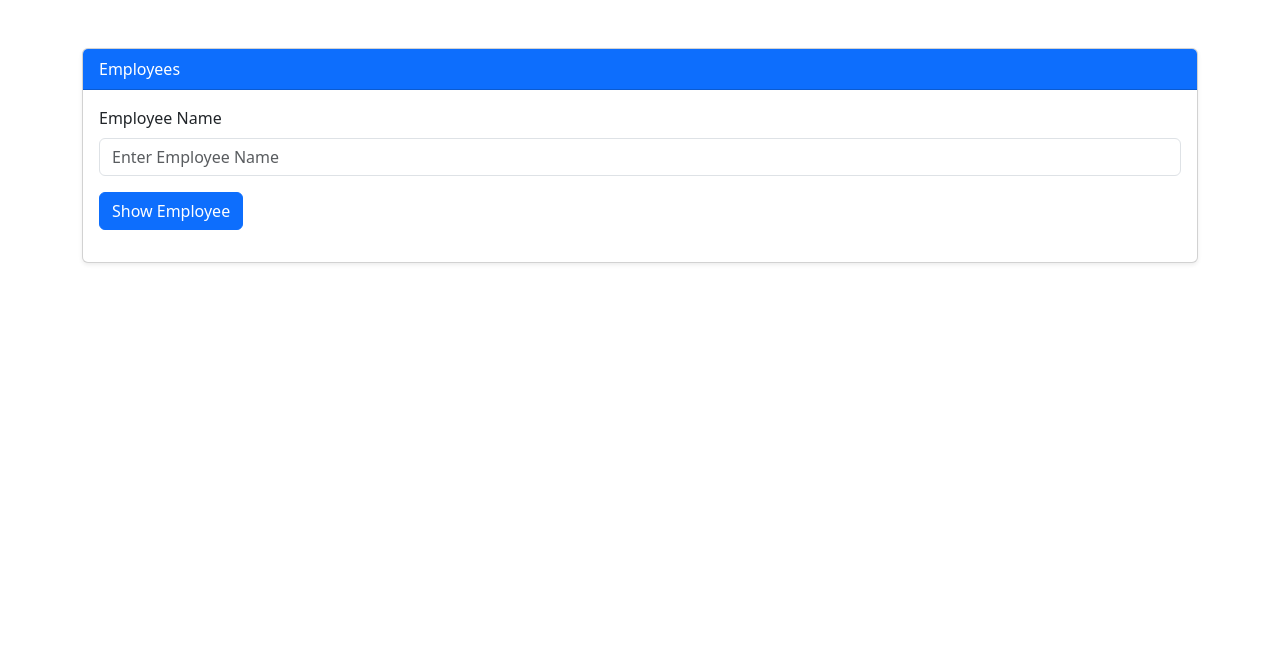
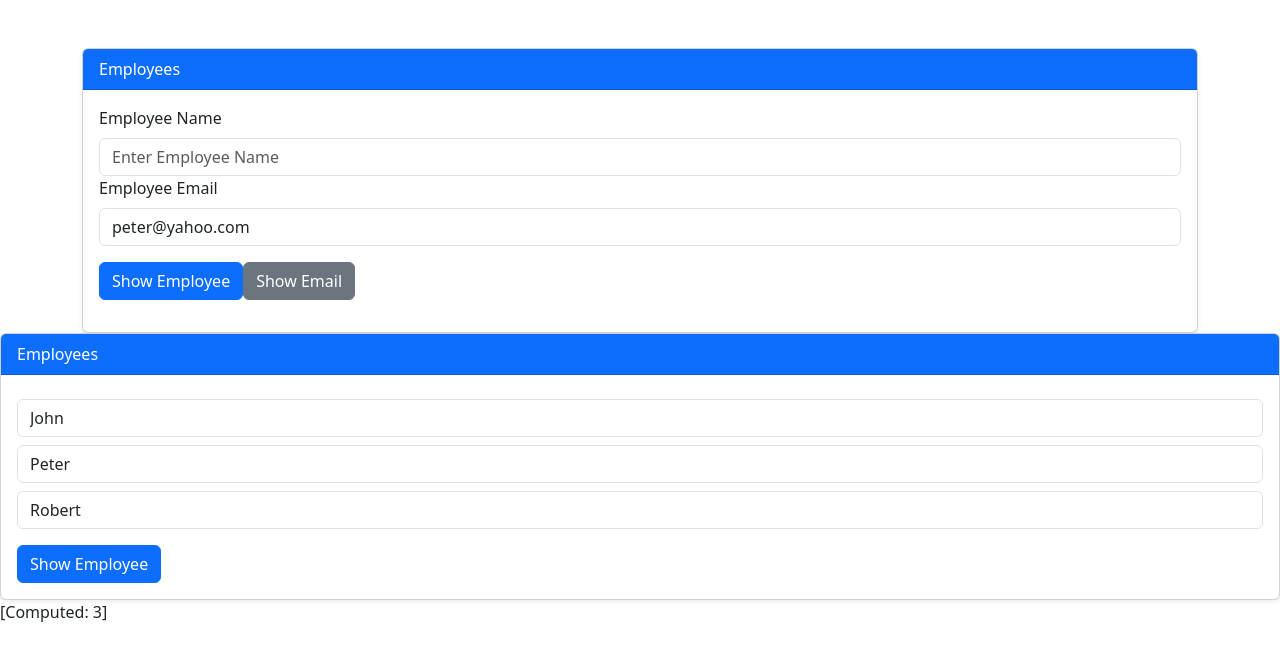
Before and after one commit to vishwa-bhajantri/angular-advanced-concepts, an Angular app: page / in a window 1280 px wide. Shown: the top 660 px of the page. Built offline with nearby package versions, Linux system fonts and the light colour scheme.

Commit message:
viewChild signal and viewChildren signal

```diff
--- a/src/app/view-child-demo/view-child-demo.html
+++ b/src/app/view-child-demo/view-child-demo.html
@@ -1,7 +1,7 @@
 <!-- <p>view-child-demo works!</p> -->
 
 
-<!-- Example of @View Child -->
+<!-- Example of view Child -->
 
 <div class="container mt-5">
 
@@ -10,17 +10,34 @@
             Employees
         </div>
         <div class="card-body">
+
+            <div>
             <label class="form-label">
                 Employee Name
             </label>
             <input type="text" class="form-control"
                 placeholder="Enter Employee Name" #employeeName/>
+            </div>
+
+            <div>
+            <label class="form-label">
+                Employee Email
+            </label>
+            <input type="email" class="form-control"
+                placeholder="Enter Employee Email" value="peter@yahoo.com" #employeeEmail/>
+            </div>
 
             <button class="btn btn-primary mt-3"
                     (click)="ShowEmployee()">
                 Show Employee
             </button>
-            <p>{{emp}}</p>
+
+            <button class="btn btn-secondary mt-3"
+                    (click)="ShowEmail()">
+                Show Email
+            </button>
+            <p>{{ employeeNameSt }}</p>
+            <p>{{ employeeEmailSt }}</p>
         </div>
 
     </div>
@@ -31,24 +48,24 @@
 
 
 
-<!-- Example of @ViewChildren -->
+<!-- Example of viewChildren -->
 
-<!-- <div class="card shadow-sm">
+<div class="card shadow-sm">
     <div class="card-header bg-primary text-white">
         Employees
     </div>
     <div class="card-body">
 
         <div class="mt-2">
-            <input type="text" class="form-control" value="John" #employee />
+            <input type="text" class="form-control" value="John" #employees />
         </div>
 
         <div class="mt-2">
-            <input type="text" class="form-control" value="Peter" #employee />
+            <input type="text" class="form-control" value="Peter" #employees />
         </div>
 
         <div class="mt-2">
-            <input type="text" class="form-control" value="Robert" #employee />
+            <input type="text" class="form-control" value="Robert" #employees />
         </div>
 
         <button class="btn btn-primary mt-3" (click)="ShowEmployees()">
@@ -78,4 +95,5 @@
         </table>
     </div>
     }
-</div> -->
+</div>
+{{employeeCount}}
--- a/src/app/view-child-demo/view-child-demo.ts
+++ b/src/app/view-child-demo/view-child-demo.ts
@@ -1,4 +1,6 @@
-import { AfterViewInit, Component, ElementRef, QueryList, ViewChild, ViewChildren } from '@angular/core';
+import { AfterViewInit, Component, ElementRef, QueryList,
+  ViewChild, ViewChildren, computed, signal, viewChild,
+  viewChildren} from '@angular/core';
 
 @Component({
   imports: [],
@@ -6,40 +8,55 @@ import { AfterViewInit, Component, ElementRef, QueryList, ViewChild, ViewChildre
   styleUrl: './view-child-demo.css',
   templateUrl: './view-child-demo.html',
 })
-export class ViewChildDemo implements AfterViewInit{
+export class ViewChildDemo {
 
 
-  // Example of @View Child
+  // Example of viewChild signal
 
-    @ViewChild('employeeName') employeeName !: ElementRef<HTMLInputElement>;
+    employeeName = viewChild<ElementRef<HTMLInputElement>>('employeeName');
+    selectedEmployeesName = signal('');
 
-    ngAfterViewInit(): void {
-      console.log(this.employeeName.nativeElement.value);
+    employeeEmail = viewChild<ElementRef<HTMLInputElement>>('employeeEmail');
+    selectedEmployeesEmail = signal('');
+
+    employeeNameSt: string = "";
+    employeeEmailSt: string = "";
+
+    ShowEmployee(){
+
+      this.employeeNameSt = this.employeeName()?.nativeElement.value?? "";
+      this.selectedEmployeesName.set(this.employeeNameSt)
+      //console.log(this.employeeNameSt);
     }
 
-    emp = ""
-    ShowEmployee(){
-      this.emp = this.employeeName.nativeElement.value;
-      console.log(this.employeeName.nativeElement.value);
+    ShowEmail(){
+      this.employeeEmailSt = this.employeeEmail()?.nativeElement.value?? "";
+      this.selectedEmployeesEmail.set(this.employeeEmailSt)
+      console.log(this.employeeEmailSt);
     }
 
 
 
 
-  //Example of @ViewChildren
+  //Example of viewChildren
 
-    @ViewChildren('employee') employees !: QueryList<ElementRef<HTMLAnchorElement>>;
+    //@ViewChildren('employee') employees !: QueryList<ElementRef<HTMLAnchorElement>>;
 
+    employees = viewChildren<ElementRef<HTMLInputElement>>('employees');
     employeeList :string[] = [];
+
+    employeeCount = computed(()=> this.employees().length)
 
     ShowEmployees(){
 
-      this.employees.forEach((employee:ElementRef)=>{
-        console.log(employee.nativeElement.value);
+      this.employees().forEach((employee:ElementRef)=>{
+       // console.log(employee.nativeElement.value);
 
         const name = employee.nativeElement.value;
         if(name)
           this.employeeList.push(name);
       })
+
+      console.log(this.employeeList);
     }
-}
+  }
```
